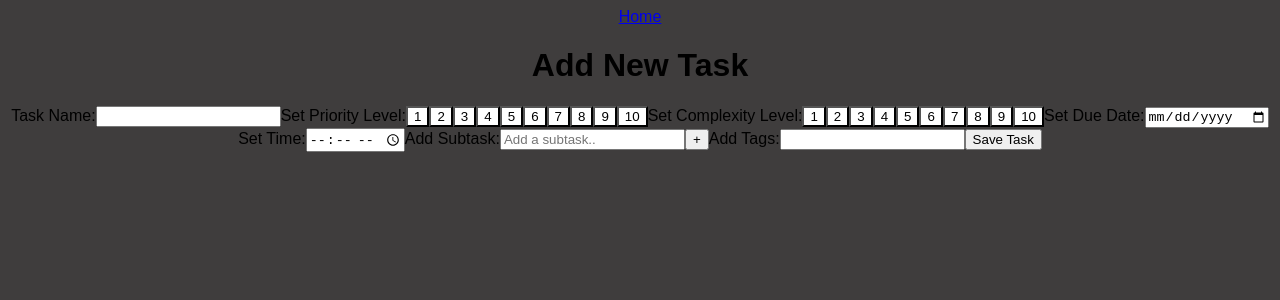
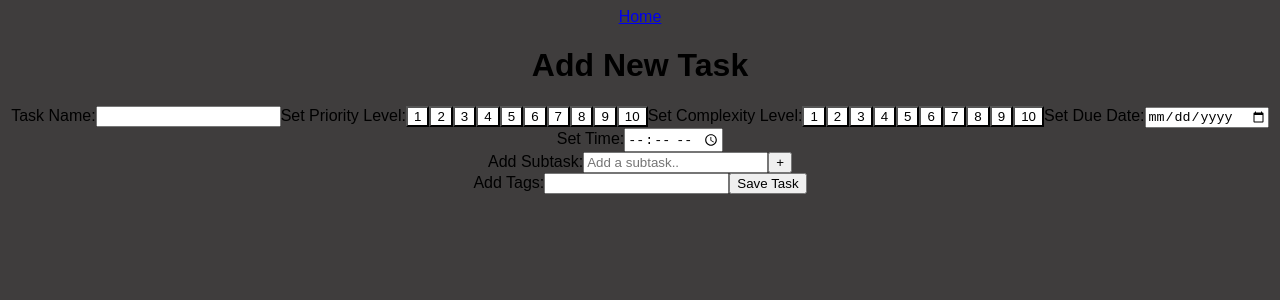
Before and after one commit to ellischung/todo-app, a React (Create React App) app: page /add in a window 1280 px wide. Shown: the top 300 px of the page. Built offline with nearby package versions, Linux system fonts and the light colour scheme.

Commit message:
made an array for all levels

```diff
--- a/src/pages/TodoForm.jsx
+++ b/src/pages/TodoForm.jsx
@@ -16,6 +16,7 @@ function TodoForm() {
     subtasks: [],
   };
   const [todo, setTodo] = useState(initialValues);
+  const levels = [1, 2, 3, 4, 5, 6, 7, 8, 9, 10];
   const [selectedPriority, setSelectedPriority] = useState(null);
   const [selectedComplexity, setSelectedComplexity] = useState(null);
   const [subtask, setSubtask] = useState({ name: "", isChecked: false });
@@ -87,7 +88,7 @@ function TodoForm() {
           onChange={handleChange}
         />
         <label>Set Priority Level:</label>
-        {[1, 2, 3, 4, 5, 6, 7, 8, 9, 10].map((value) => (
+        {levels.map((value) => (
           <button
             key={value}
             onClick={(e) => {
@@ -103,7 +104,7 @@ function TodoForm() {
           </button>
         ))}
         <label>Set Complexity Level:</label>
-        {[1, 2, 3, 4, 5, 6, 7, 8, 9, 10].map((value) => (
+        {levels.map((value) => (
           <button
             key={value}
             onClick={(e) => {
@@ -134,6 +135,7 @@ function TodoForm() {
           value={todo.time}
           onChange={handleChange}
         />
+        <form onSubmit={(e) => addSubtask(e)}>
           <label>Add Subtask:</label>
           <input
             type="text"
@@ -144,6 +146,7 @@ function TodoForm() {
             onChange={(e) => setSubtask({ ...subtask, name: e.target.value })}
           />
           <button onClick={(e) => addSubtask(e)}>+</button>
+        </form>
         {subtasks.map((subtask, index) => (
           <div>
             <input
```
Lines whose indentation alone changed are shown as unchanged.
